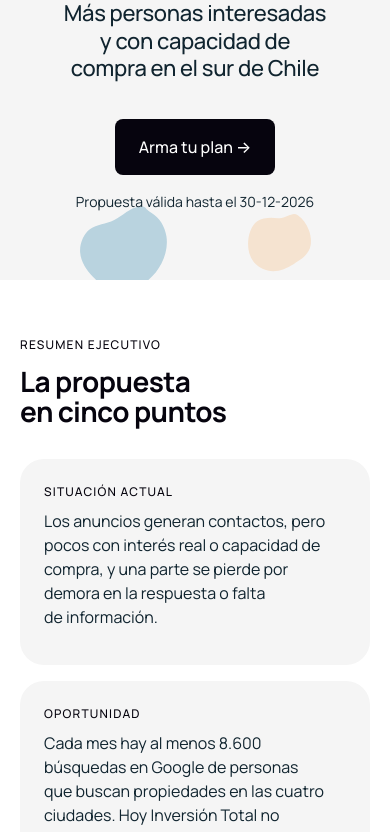
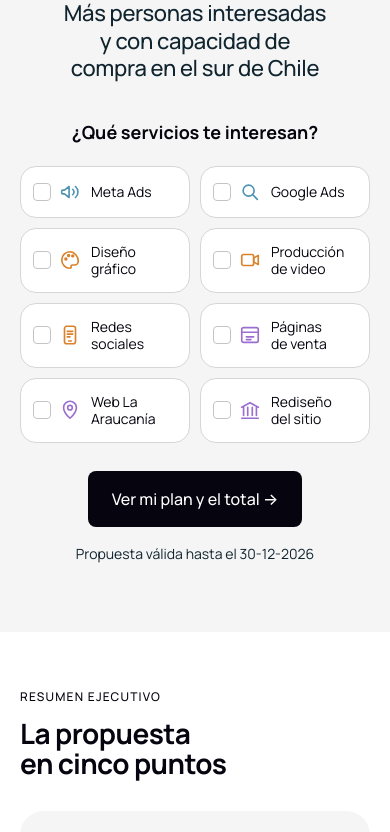
Before and after one commit to riccardohenrique-eng/propuesta-inversion-total, a plain HTML site: page index.html in a window 390 px wide. Shown: the part 214-1046 px from the top of the page. Drawn offline with Linux system fonts and the light colour scheme.

Commit message:
Reemplaza formas decorativas por tarjetas de servicios en el hero
Co-Authored-By: Claude Opus 5.5 <noreply@anthropic.com>
Claude-Session: https://claude.ai/code/session_01683qY1ftYKe8deeecmAiAN

```diff
--- a/index.html
+++ b/index.html
@@ -41,6 +41,16 @@ p { margin: 0 0 12px; }
 .hero h1 { max-width: 900px; margin-left: auto; margin-right: auto; }
 .hero-title { font-size: clamp(44px, 7.5vw, 76px); line-height: 1; letter-spacing: -0.035em; margin: 0 auto 24px; }
 .hero-sub { font-size: clamp(22px, 2.6vw, 30px); line-height: 1.25; font-weight: 500; letter-spacing: -0.015em; color: var(--deep-teal); max-width: 720px; margin: 0 auto 36px; text-wrap: balance; }
+.pick-q { font-weight: 700; font-size: 18px; margin: 0 0 20px; }
+.picks { display: grid; grid-template-columns: repeat(8, minmax(0, 1fr)); gap: 12px; max-width: 1120px; margin: 0 auto 36px; }
+@media (max-width: 1000px) { .picks { grid-template-columns: repeat(4, minmax(0, 1fr)); } }
+.pick { position: relative; display: flex; flex-direction: column; align-items: center; justify-content: center; gap: 10px; min-height: 128px; padding: 30px 10px 16px; background: var(--paper); border: 1px solid #d6d6d6; border-radius: 16px; font: inherit; font-size: 15px; color: var(--ink); cursor: pointer; text-align: center; line-height: 1.25; text-wrap: balance; transition: border-color .15s; }
+.pick:hover { border-color: var(--ink); }
+.pick[aria-pressed="true"] { border-color: var(--ink); outline: 1px solid var(--ink); }
+.pick .cb { position: absolute; top: 10px; left: 10px; width: 18px; height: 18px; border: 1.5px solid #c4c4c4; border-radius: 4px; background: var(--paper); }
+.pick[aria-pressed="true"] .cb { background: var(--ink); border-color: var(--ink); }
+.pick[aria-pressed="true"] .cb::after { content: ""; position: absolute; left: 5px; top: 1px; width: 4px; height: 9px; border: solid var(--paper); border-width: 0 2px 2px 0; transform: rotate(45deg); }
+.pick .pi svg { width: 30px; height: 30px; display: block; }
 .chips { display: flex; flex-wrap: wrap; gap: 8px; justify-content: center; margin: 0 0 32px; padding: 0; list-style: none; }
 .chip { background: var(--mist); border-radius: var(--r-badge); padding: 8px 16px; font-size: 12px; font-weight: 500; color: var(--deep-teal); }
 
@@ -180,6 +190,10 @@ h1, h2, h3, h4, summary, .k, th { text-wrap: balance; }
   .total .v { font-size: 34px; }
   details { padding: 16px 20px; }
   summary { font-size: 16px; }
+  .picks { grid-template-columns: repeat(2, minmax(0, 1fr)); gap: 10px; margin-bottom: 28px; }
+  .pick { min-height: 0; flex-direction: row; justify-content: flex-start; gap: 10px; padding: 14px 12px 14px 38px; text-align: left; font-size: 14px; }
+  .pick .cb { top: 50%; left: 12px; transform: translateY(-50%); }
+  .pick .pi svg { width: 22px; height: 22px; }
   .hero .blob { transform: scale(.6); }
   .hero .blob.top { top: -70px !important; opacity: .55; }
   .hero-title { font-size: 42px; }
@@ -199,14 +213,25 @@ h1, h2, h3, h4, summary, .k, th { text-wrap: balance; }
 </style></head>
 <body>
 <section class="hero">
-  <svg class="blob top" style="width:220px;left:-60px;top:40px" viewBox="0 0 200 200" aria-hidden="true"><g transform="translate(100 100)"><path fill="var(--terracotta)" d="M43.1,-58.6C55.4,-49.3,64.2,-35.3,68.4,-19.9C72.6,-4.5,72.2,12.3,65.3,25.8C58.4,39.3,45,49.6,30.4,56.9C15.8,64.2,0,68.5,-16.6,66.6C-33.2,64.7,-50.6,56.5,-60.6,43C-70.6,29.5,-73.2,10.7,-69.5,-6.2C-65.8,-23.1,-55.8,-38.1,-42.5,-47.4C-29.2,-56.7,-12.6,-60.3,2.6,-63.9C17.8,-67.5,30.8,-67.9,43.1,-58.6Z"/></g></svg>
-  <svg class="blob top" style="width:180px;right:-40px;top:20px" viewBox="0 0 200 200" aria-hidden="true"><g transform="translate(100 100)"><path fill="var(--lavender)" d="M38.5,-51.9C49.6,-44.4,58,-32.6,62.7,-19.1C67.4,-5.6,68.4,9.6,62.5,21.6C56.6,33.6,43.8,42.4,30.3,50.3C16.8,58.2,2.6,65.2,-12.6,64.9C-27.8,64.6,-44,57,-53.5,44.6C-63,32.2,-65.8,15.1,-63.9,-0.9C-62,-16.9,-55.4,-31.8,-44.6,-39.4C-33.8,-47,-16.9,-47.3,-1.4,-45.4C14.1,-43.5,27.4,-59.4,38.5,-51.9Z"/></g></svg>
-  <svg class="blob " style="width:200px;left:6%;bottom:-70px" viewBox="0 0 200 200" aria-hidden="true"><g transform="translate(100 100)"><path fill="var(--sky)" d="M47.7,-61.5C60.8,-54.1,69.7,-38.9,72.3,-23.2C74.9,-7.5,71.2,8.7,64.1,22.6C57,36.5,46.5,48.1,33.5,56.5C20.5,64.9,5,70.1,-9.6,68.2C-24.2,66.3,-37.9,57.3,-49.4,45.6C-60.9,33.9,-70.2,19.5,-71.4,4.3C-72.6,-10.9,-65.7,-26.9,-54.7,-35C-43.7,-43.1,-28.6,-43.3,-14.6,-50.2C-0.6,-57.1,12.2,-70.7,26.4,-72.1C40.6,-73.5,34.6,-68.9,47.7,-61.5Z"/></g></svg>
-  <svg class="blob " style="width:160px;right:8%;bottom:-40px" viewBox="0 0 200 200" aria-hidden="true"><g transform="translate(100 100)"><path fill="var(--cream)" d="M38.5,-51.9C49.6,-44.4,58,-32.6,62.7,-19.1C67.4,-5.6,68.4,9.6,62.5,21.6C56.6,33.6,43.8,42.4,30.3,50.3C16.8,58.2,2.6,65.2,-12.6,64.9C-27.8,64.6,-44,57,-53.5,44.6C-63,32.2,-65.8,15.1,-63.9,-0.9C-62,-16.9,-55.4,-31.8,-44.6,-39.4C-33.8,-47,-16.9,-47.3,-1.4,-45.4C14.1,-43.5,27.4,-59.4,38.5,-51.9Z"/></g></svg>
+
+
+
+
   <div class="wrap">
     <h1 class="hero-title">Propuesta de marketing<br>Inversión Total</h1>
     <p class="hero-sub">Más personas interesadas y con capacidad de compra en el sur de Chile</p>
-    <a class="btn" href="#arma-tu-plan">Arma tu plan →</a>
+    <p class="pick-q">¿Qué servicios te interesan?</p>
+    <div class="picks" role="group" aria-label="Servicios propuestos">
+      <button type="button" class="pick" data-svc="meta" aria-pressed="false"><span class="cb" aria-hidden="true"></span><span class="pi" style="color:#4f93b3" aria-hidden="true"><svg viewBox="0 0 24 24" fill="none" stroke="currentColor" stroke-width="1.8" stroke-linecap="round" stroke-linejoin="round"><path d="M3 11v2a1 1 0 0 0 1 1h2l5 4V6L6 10H4a1 1 0 0 0-1 1z"/><path d="M15 9a4 4 0 0 1 0 6"/><path d="M18 6a8 8 0 0 1 0 12"/></svg></span><span class="pl">Meta Ads</span></button>
+      <button type="button" class="pick" data-svc="google" aria-pressed="false"><span class="cb" aria-hidden="true"></span><span class="pi" style="color:#4f93b3" aria-hidden="true"><svg viewBox="0 0 24 24" fill="none" stroke="currentColor" stroke-width="1.8" stroke-linecap="round" stroke-linejoin="round"><circle cx="10.5" cy="10.5" r="6"/><path d="M15 15l5 5"/></svg></span><span class="pl">Google Ads</span></button>
+      <button type="button" class="pick" data-svc="design" aria-pressed="false"><span class="cb" aria-hidden="true"></span><span class="pi" style="color:#d9822b" aria-hidden="true"><svg viewBox="0 0 24 24" fill="none" stroke="currentColor" stroke-width="1.8" stroke-linecap="round" stroke-linejoin="round"><path d="M12 3a9 9 0 1 0 0 18c1 0 1.5-.8 1.2-1.6-.4-1 .3-2 1.4-2H17a4 4 0 0 0 4-4c0-5-4-10.4-9-10.4z"/><circle cx="7.5" cy="11" r="1"/><circle cx="10.5" cy="7" r="1"/><circle cx="15" cy="7.5" r="1"/></svg></span><span class="pl">Diseño gráfico</span></button>
+      <button type="button" class="pick" data-svc="video" aria-pressed="false"><span class="cb" aria-hidden="true"></span><span class="pi" style="color:#d9822b" aria-hidden="true"><svg viewBox="0 0 24 24" fill="none" stroke="currentColor" stroke-width="1.8" stroke-linecap="round" stroke-linejoin="round"><rect x="3" y="6" width="13" height="12" rx="2"/><path d="M16 10l5-3v10l-5-3z"/></svg></span><span class="pl">Producción de video</span></button>
+      <button type="button" class="pick" data-svc="social" aria-pressed="false"><span class="cb" aria-hidden="true"></span><span class="pi" style="color:#d9822b" aria-hidden="true"><svg viewBox="0 0 24 24" fill="none" stroke="currentColor" stroke-width="1.8" stroke-linecap="round" stroke-linejoin="round"><rect x="6" y="2.5" width="12" height="19" rx="2.5"/><path d="M10.5 18.5h3"/><path d="M9 8h6M9 11h6M9 14h3"/></svg></span><span class="pl">Redes sociales</span></button>
+      <button type="button" class="pick" data-svc="landing" aria-pressed="false"><span class="cb" aria-hidden="true"></span><span class="pi" style="color:#9a6fd1" aria-hidden="true"><svg viewBox="0 0 24 24" fill="none" stroke="currentColor" stroke-width="1.8" stroke-linecap="round" stroke-linejoin="round"><rect x="3" y="4" width="18" height="16" rx="2"/><path d="M3 9h18"/><path d="M8 14h8M8 17h5"/></svg></span><span class="pl">Páginas de venta</span></button>
+      <button type="button" class="pick" data-svc="region" aria-pressed="false"><span class="cb" aria-hidden="true"></span><span class="pi" style="color:#9a6fd1" aria-hidden="true"><svg viewBox="0 0 24 24" fill="none" stroke="currentColor" stroke-width="1.8" stroke-linecap="round" stroke-linejoin="round"><path d="M12 21s-7-6.2-7-11.5a7 7 0 0 1 14 0C19 14.8 12 21 12 21z"/><circle cx="12" cy="9.5" r="2.5"/></svg></span><span class="pl">Web La Araucanía</span></button>
+      <button type="button" class="pick" data-svc="site" aria-pressed="false"><span class="cb" aria-hidden="true"></span><span class="pi" style="color:#9a6fd1" aria-hidden="true"><svg viewBox="0 0 24 24" fill="none" stroke="currentColor" stroke-width="1.8" stroke-linecap="round" stroke-linejoin="round"><path d="M3 9l9-5 9 5"/><path d="M5 9v9M9.5 9v9M14.5 9v9M19 9v9"/><path d="M3 21h18"/></svg></span><span class="pl">Rediseño del sitio</span></button>
+    </div>
+    <a class="btn" href="#arma-tu-plan">Ver mi plan y el total →</a>
     <p class="small" style="margin-top:16px">Propuesta válida hasta el 30-12-2026</p>
   </div>
 </section>
@@ -226,7 +251,7 @@ h1, h2, h3, h4, summary, .k, th { text-wrap: balance; }
 </section>
 
 <section id="encontramos">
-  <svg class="blob " style="width:180px;right:-50px;top:60px" viewBox="0 0 200 200" aria-hidden="true"><g transform="translate(100 100)"><path fill="var(--lavender)" d="M47.7,-61.5C60.8,-54.1,69.7,-38.9,72.3,-23.2C74.9,-7.5,71.2,8.7,64.1,22.6C57,36.5,46.5,48.1,33.5,56.5C20.5,64.9,5,70.1,-9.6,68.2C-24.2,66.3,-37.9,57.3,-49.4,45.6C-60.9,33.9,-70.2,19.5,-71.4,4.3C-72.6,-10.9,-65.7,-26.9,-54.7,-35C-43.7,-43.1,-28.6,-43.3,-14.6,-50.2C-0.6,-57.1,12.2,-70.7,26.4,-72.1C40.6,-73.5,34.6,-68.9,47.7,-61.5Z"/></g></svg>
+
   <div class="wrap">
     <p class="eyebrow">Lo que encontramos</p>
     <h2>Las oportunidades de mejora con más impacto en las ventas</h2>
@@ -271,7 +296,7 @@ h1, h2, h3, h4, summary, .k, th { text-wrap: balance; }
 </section>
 
 <section id="proponemos">
-  <svg class="blob " style="width:200px;left:-70px;bottom:40px" viewBox="0 0 200 200" aria-hidden="true"><g transform="translate(100 100)"><path fill="var(--terracotta)" d="M38.5,-51.9C49.6,-44.4,58,-32.6,62.7,-19.1C67.4,-5.6,68.4,9.6,62.5,21.6C56.6,33.6,43.8,42.4,30.3,50.3C16.8,58.2,2.6,65.2,-12.6,64.9C-27.8,64.6,-44,57,-53.5,44.6C-63,32.2,-65.8,15.1,-63.9,-0.9C-62,-16.9,-55.4,-31.8,-44.6,-39.4C-33.8,-47,-16.9,-47.3,-1.4,-45.4C14.1,-43.5,27.4,-59.4,38.5,-51.9Z"/></g></svg>
+
   <div class="wrap">
     <p class="eyebrow">Lo que proponemos</p>
     <h2>Cinco líneas de trabajo</h2>
@@ -365,7 +390,7 @@ h1, h2, h3, h4, summary, .k, th { text-wrap: balance; }
 </section>
 
 <section id="resultados">
-  <svg class="blob " style="width:200px;right:-60px;top:40px" viewBox="0 0 200 200" aria-hidden="true"><g transform="translate(100 100)"><path fill="var(--sky)" d="M43.1,-58.6C55.4,-49.3,64.2,-35.3,68.4,-19.9C72.6,-4.5,72.2,12.3,65.3,25.8C58.4,39.3,45,49.6,30.4,56.9C15.8,64.2,0,68.5,-16.6,66.6C-33.2,64.7,-50.6,56.5,-60.6,43C-70.6,29.5,-73.2,10.7,-69.5,-6.2C-65.8,-23.1,-55.8,-38.1,-42.5,-47.4C-29.2,-56.7,-12.6,-60.3,2.6,-63.9C17.8,-67.5,30.8,-67.9,43.1,-58.6Z"/></g></svg>
+
   <div class="wrap">
     <p class="eyebrow">Resultados esperados</p>
     <h2>Entre 2.430 y 3.830 visitas al mes para partir</h2>
@@ -413,7 +438,7 @@ h1, h2, h3, h4, summary, .k, th { text-wrap: balance; }
 </section>
 
 <section class="band" id="condiciones">
-  <svg class="blob " style="width:180px;left:-80px;bottom:60px" viewBox="0 0 200 200" aria-hidden="true"><g transform="translate(100 100)"><path fill="var(--lavender)" d="M43.1,-58.6C55.4,-49.3,64.2,-35.3,68.4,-19.9C72.6,-4.5,72.2,12.3,65.3,25.8C58.4,39.3,45,49.6,30.4,56.9C15.8,64.2,0,68.5,-16.6,66.6C-33.2,64.7,-50.6,56.5,-60.6,43C-70.6,29.5,-73.2,10.7,-69.5,-6.2C-65.8,-23.1,-55.8,-38.1,-42.5,-47.4C-29.2,-56.7,-12.6,-60.3,2.6,-63.9C17.8,-67.5,30.8,-67.9,43.1,-58.6Z"/></g></svg>
+
   <div class="wrap">
     <div class="grid g2" style="gap:32px">
       <div>
@@ -516,7 +541,21 @@ h1, h2, h3, h4, summary, .k, th { text-wrap: balance; }
       msg += "\n\n¿Coordinamos los próximos pasos?";
     }
     $("wa").href = "https://wa.me/56953868164?text=" + encodeURIComponent(msg);
+    document.querySelectorAll(".pick").forEach(function (btn) {
+      var k = btn.getAttribute("data-svc");
+      var on = (k === "design" || k === "video" || k === "landing") ? qty[k] > 0 : (k === "social" ? s > 0 : $(k).checked);
+      btn.setAttribute("aria-pressed", on ? "true" : "false");
+    });
   }
+  document.querySelectorAll(".pick").forEach(function (btn) {
+    btn.addEventListener("click", function () {
+      var k = btn.getAttribute("data-svc");
+      if (k === "design" || k === "video" || k === "landing") { qty[k] = qty[k] ? 0 : 1; }
+      else if (k === "social") { (social() > 0 ? $("social-0") : $("social-1")).checked = true; }
+      else { $(k).checked = !$(k).checked; if (k === "google" && $(k).checked) $("gsetup").checked = true; }
+      render();
+    });
+  });
   $("reset").addEventListener("click", function () {
     ["meta", "google", "gsetup", "site", "region"].forEach(function (id) { $(id).checked = false; });
     qty.design = qty.video = qty.landing = 0; $("social-0").checked = true; $("ad-meta").value = "0"; $("ad-google").value = "0"; render();
```
